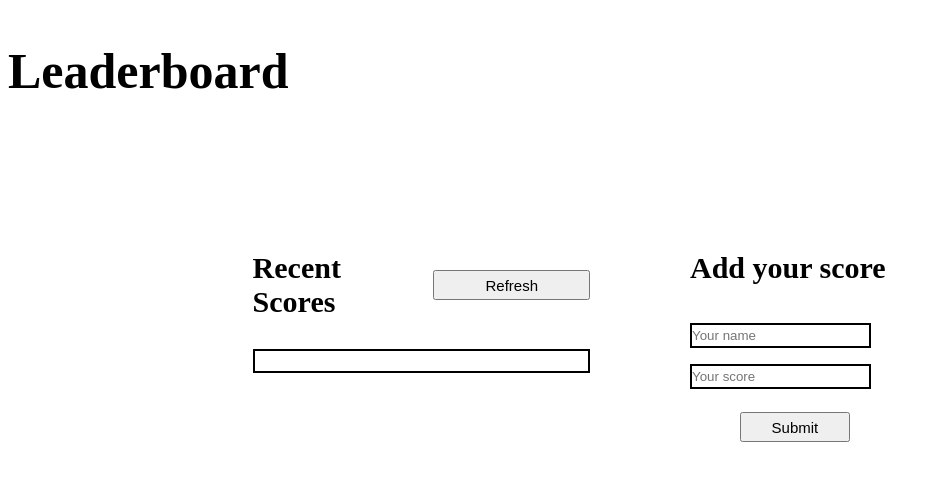
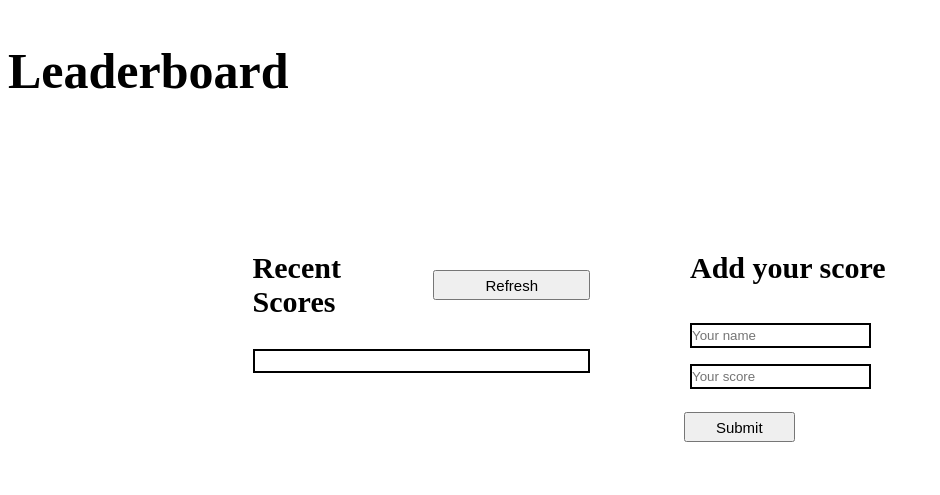
Before and after one commit to jonathastavares/Leaderboard, a website built with webpack: page src/index.html in a window 1280 px wide. Shown: the whole page, without its empty margins (0-940 px from the left). Built offline with nearby package versions, Linux system fonts and the light colour scheme.

Commit message:
Fix submit button bug

```diff
--- a/src/style.css
+++ b/src/style.css
@@ -63,7 +63,7 @@
 }
 
 .submit-btn-container {
-    width: 47.5%;
+    width: 31%;
     display: flex;
     justify-content: right;
 }
```
